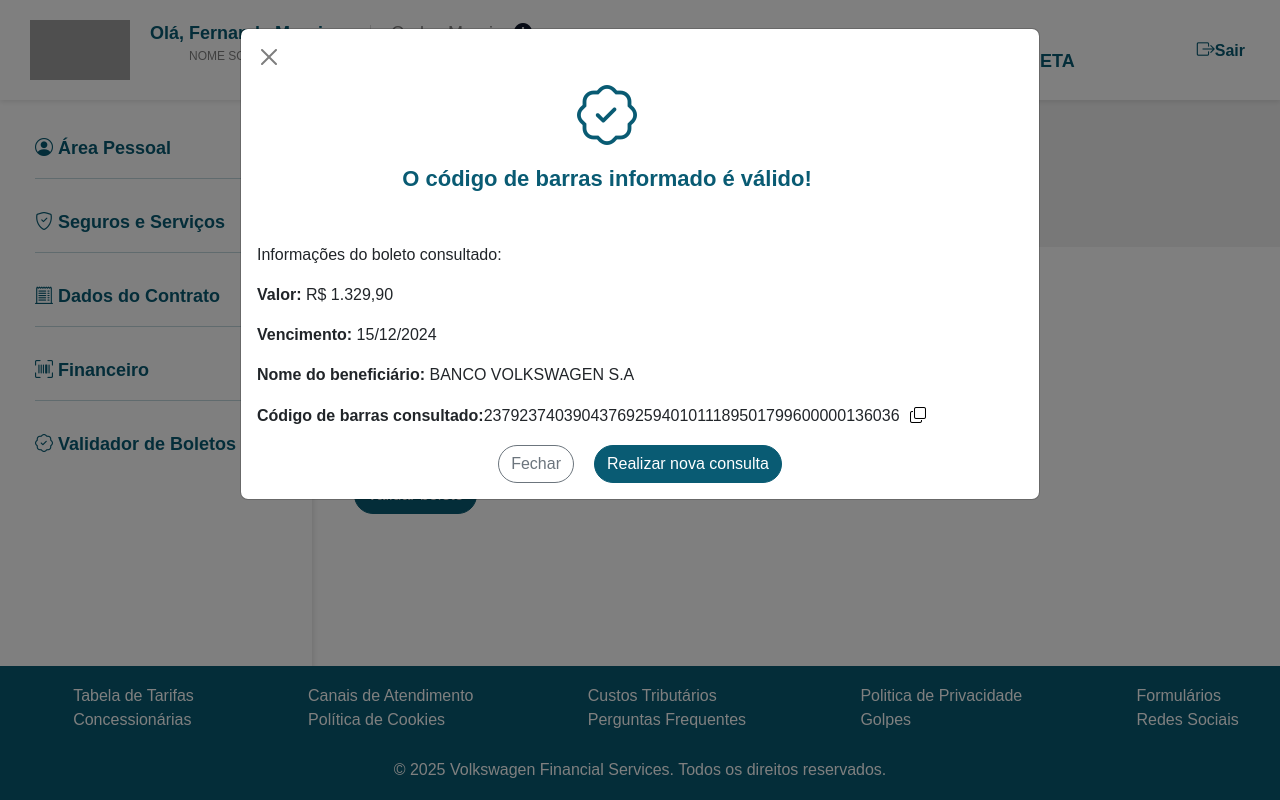
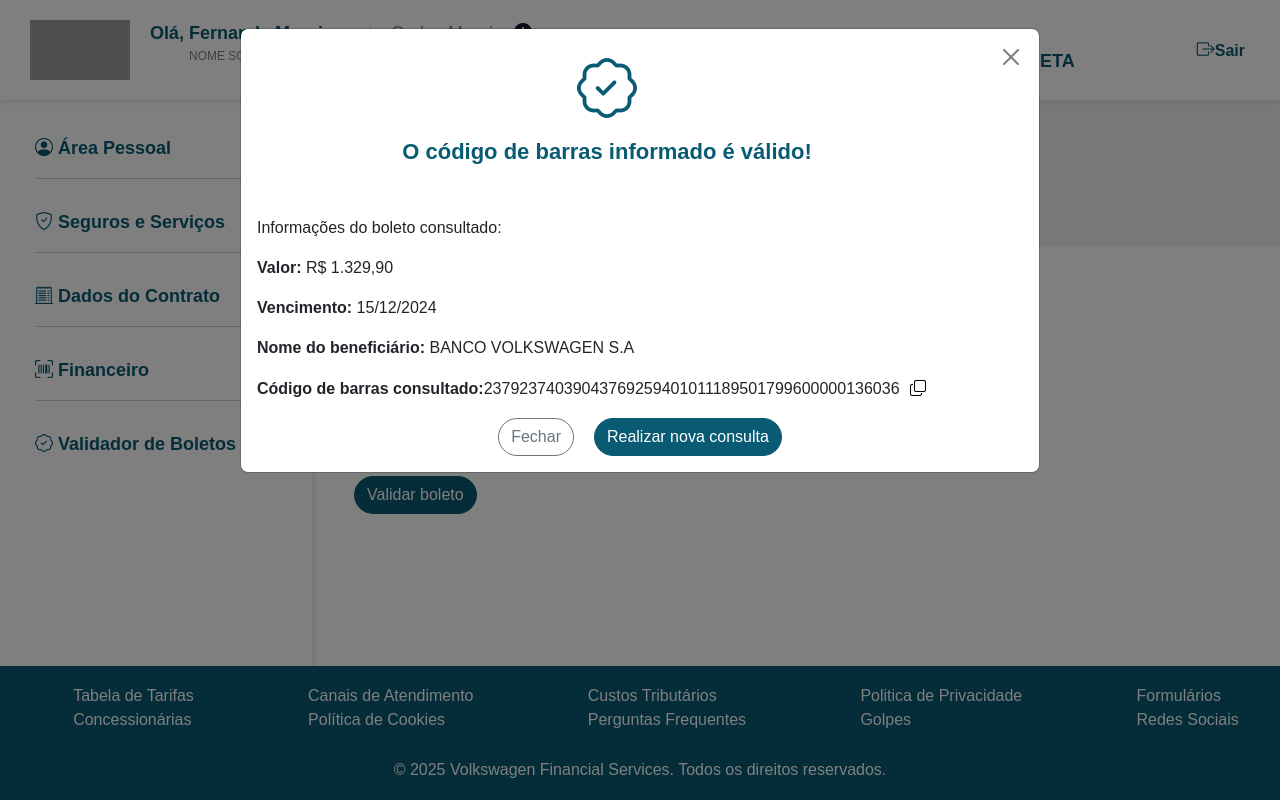
Before and after one commit to christiananjos/Projeto, an Angular app in the folder Poc-Volks/: page /app-validador-boletos in a window 1280 px wide. Both pictures are taken after a click on the button "Validar boleto". Shown: the top 800 px of the page. Built offline with nearby package versions, Linux system fonts and the light colour scheme; grey boxes are pictures that could not be loaded.

Commit message:
botão fechar

```diff
--- a/Poc-Volks/src/app/validador-boletos/validador-boletos.component.html
+++ b/Poc-Volks/src/app/validador-boletos/validador-boletos.component.html
@@ -34,7 +34,7 @@
     <div class="modal-dialog modal-lg">
         <div class="modal-content">
             <div class="modal-body">
-                <button type="button" class="btn-close" data-bs-dismiss="modal" aria-label="Close"></button>
+                <button type="button" class="btn-close" data-bs-dismiss="modal" aria-label="Close" style="float: right;"></button>
 
                 <div class="divTituloModal">
                     <i class="bi bi-patch-check" style="font-size: 60px;"></i>
```
